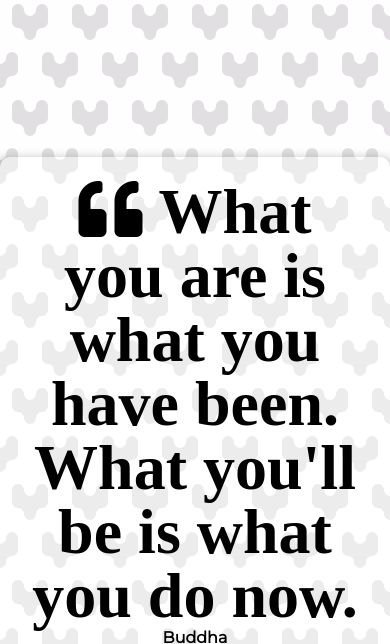
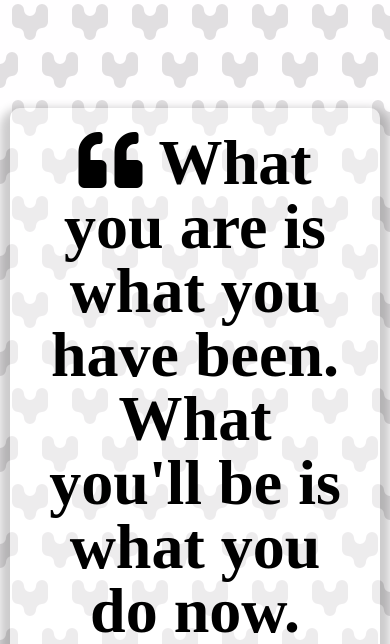
Before and after one commit to ashwinr63/quote-generator, a plain HTML site: page index.html in a window 390 px wide. Shown: the top 644 px of the page. Drawn offline with Linux system fonts and the light colour scheme.

Commit message:
Adding CSS and Media Query

```diff
--- a/style.css
+++ b/style.css
@@ -38,3 +38,22 @@ body {
 .fa-quote-left {
   font-size: 4rem;
 }
+
+.quote-author {
+  margin-top: 15px;
+  font-size: 2rem;
+  font-weight: 400;
+  font-style: italic;
+}
+
+/* Media Query: For Tablet or Smaller */
+
+@media screen and (max-width: 1000px) {
+  .quote-container {
+    margin: auto 10px;
+  }
+
+  .quote-text {
+    font-size : 2.5rem;
+  }
+}
```
